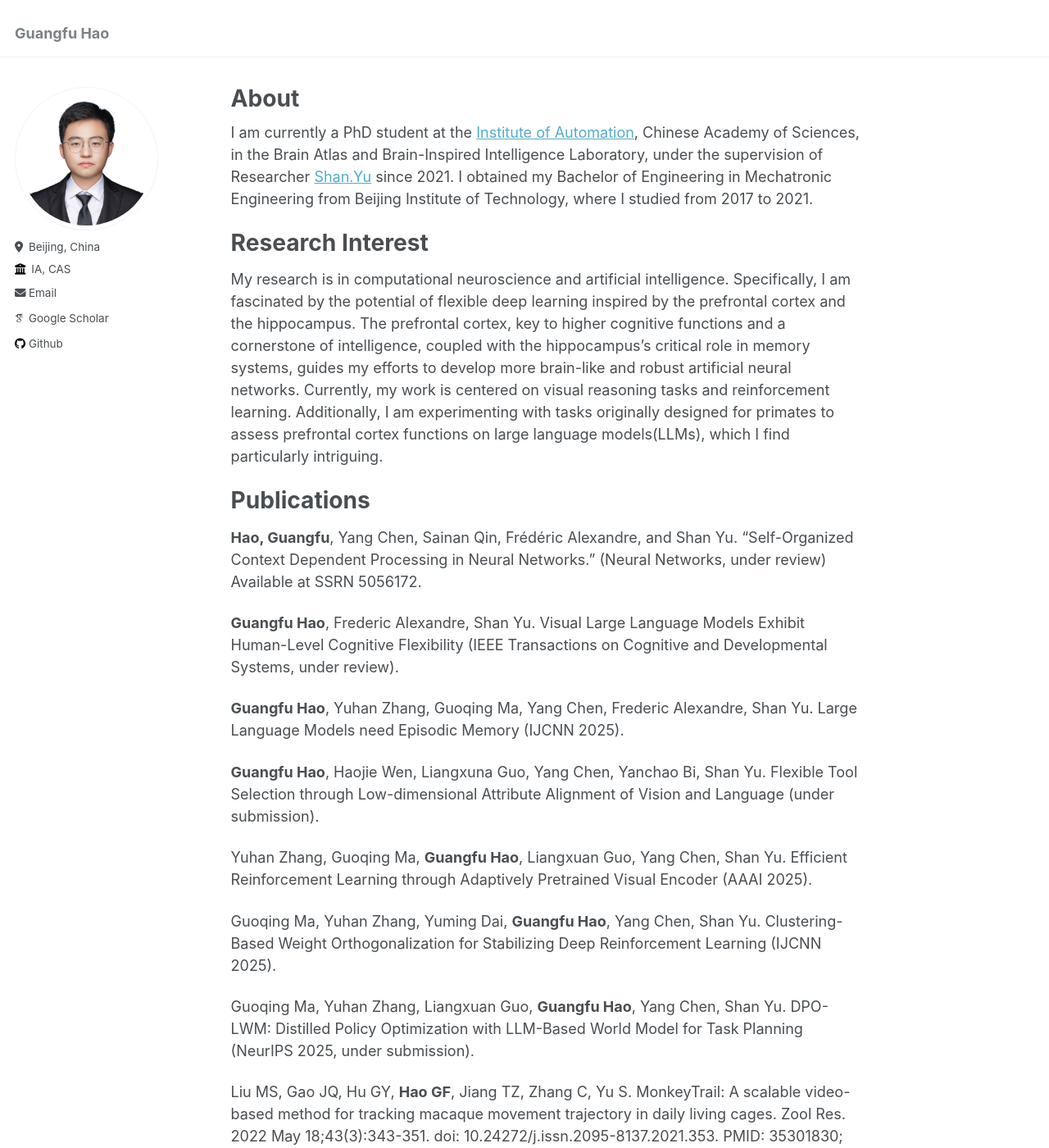
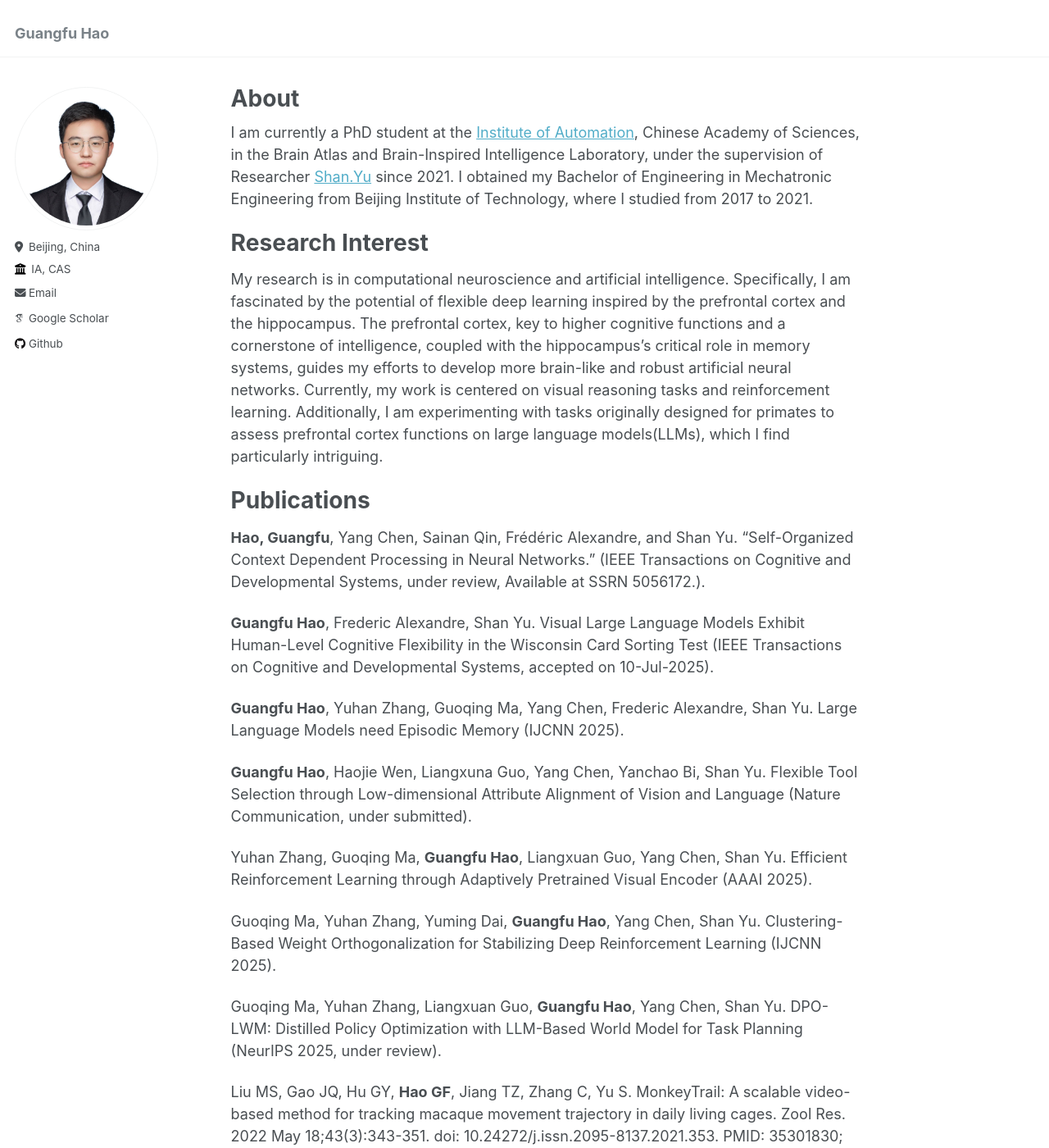
Before and after one commit to guangfuhao/guangfuhao.github.io, a Jekyll site: the page built from _pages/about.md, in a window 1280 px wide and 1400 px high. Shown: the whole window at 82% size. Built offline with Jekyll 4.4.1, drawn with Linux system fonts in a browser that asks for light colours; some web fonts are replaced.

Commit message:
Update about.md

```diff
--- a/_pages/about.md
+++ b/_pages/about.md
@@ -15,18 +15,18 @@ My research is in computational neuroscience and artificial intelligence. Specif
 
 Publications
 ======
-**Hao, Guangfu**, Yang Chen, Sainan Qin, Frédéric Alexandre, and Shan Yu. "Self-Organized Context Dependent Processing in Neural Networks." (Neural Networks, under review) Available at SSRN 5056172.
+**Hao, Guangfu**, Yang Chen, Sainan Qin, Frédéric Alexandre, and Shan Yu. "Self-Organized Context Dependent Processing in Neural Networks." (IEEE Transactions on Cognitive and Developmental Systems, under review, Available at SSRN 5056172.).
 
-**Guangfu Hao**, Frederic Alexandre, Shan Yu. Visual Large Language Models Exhibit Human-Level Cognitive Flexibility (IEEE Transactions on Cognitive and Developmental Systems, under review).
+**Guangfu Hao**, Frederic Alexandre, Shan Yu. Visual Large Language Models Exhibit Human-Level Cognitive Flexibility in the Wisconsin Card Sorting Test (IEEE Transactions on Cognitive and Developmental Systems, accepted on 10-Jul-2025).
 
 **Guangfu Hao**, Yuhan Zhang, Guoqing Ma, Yang Chen, Frederic Alexandre, Shan Yu. Large Language Models need Episodic Memory (IJCNN 2025).
 
-**Guangfu Hao**, Haojie Wen, Liangxuna Guo, Yang Chen, Yanchao Bi, Shan Yu. Flexible Tool Selection through Low-dimensional Attribute Alignment of Vision and Language (under submission).
+**Guangfu Hao**, Haojie Wen, Liangxuna Guo, Yang Chen, Yanchao Bi, Shan Yu. Flexible Tool Selection through Low-dimensional Attribute Alignment of Vision and Language (Nature Communication, under submitted).
 
 Yuhan Zhang, Guoqing Ma, **Guangfu Hao**, Liangxuan Guo, Yang Chen, Shan Yu. Efficient Reinforcement Learning through Adaptively Pretrained Visual Encoder (AAAI 2025).
 
 Guoqing Ma, Yuhan Zhang, Yuming Dai, **Guangfu Hao**, Yang Chen, Shan Yu. Clustering-Based Weight Orthogonalization for Stabilizing Deep Reinforcement Learning (IJCNN 2025).
 
-Guoqing Ma, Yuhan Zhang, Liangxuan Guo, **Guangfu Hao**, Yang Chen, Shan Yu. DPO-LWM: Distilled Policy Optimization with LLM-Based World Model for Task Planning (NeurIPS 2025, under submission).
+Guoqing Ma, Yuhan Zhang, Liangxuan Guo, **Guangfu Hao**, Yang Chen, Shan Yu. DPO-LWM: Distilled Policy Optimization with LLM-Based World Model for Task Planning (NeurIPS 2025, under review).
 
 Liu MS, Gao JQ, Hu GY, **Hao GF**, Jiang TZ, Zhang C, Yu S. MonkeyTrail: A scalable video-based method for tracking macaque movement trajectory in daily living cages. Zool Res. 2022 May 18;43(3):343-351. doi: 10.24272/j.issn.2095-8137.2021.353. PMID: 35301830; PMCID: PMC9113979.
```
